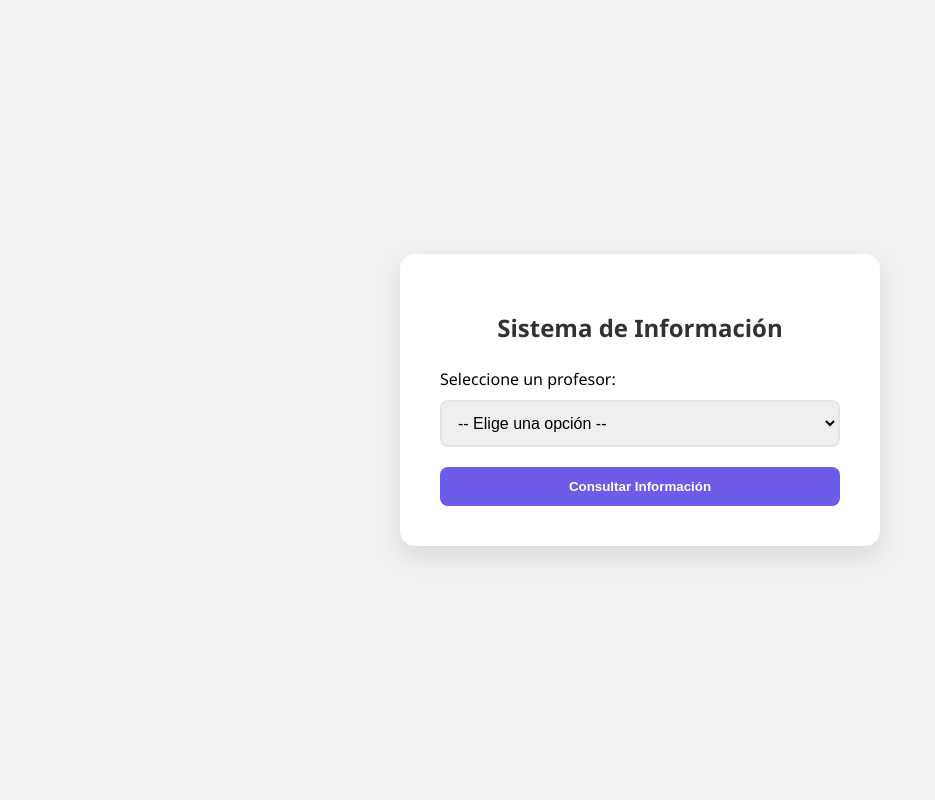
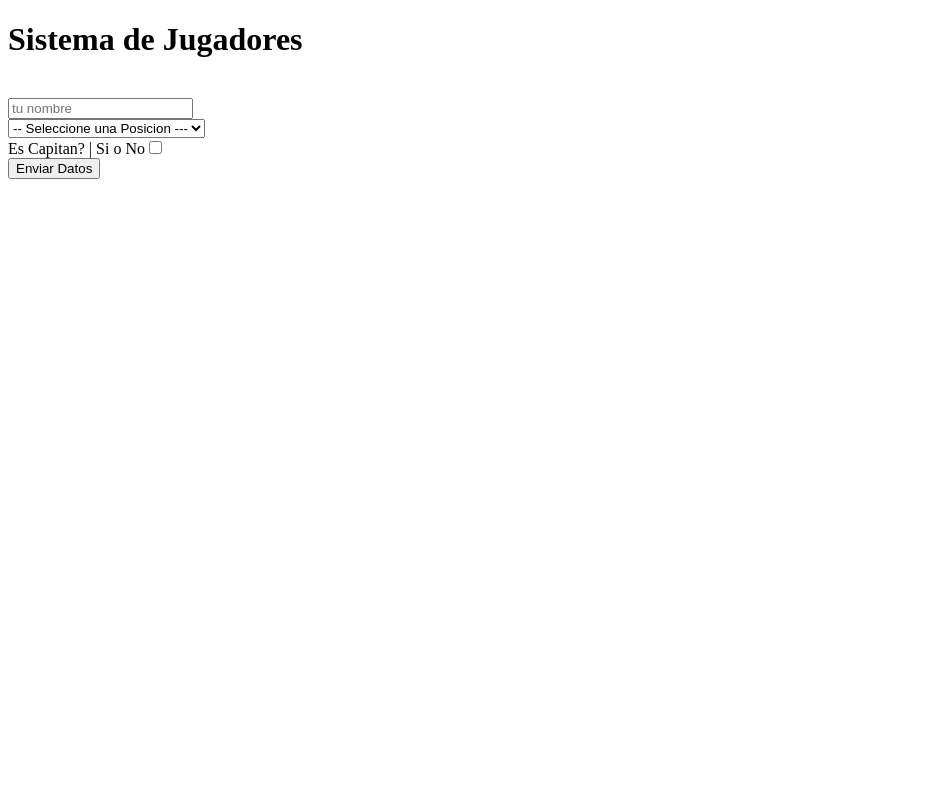
Before and after one commit to kevinhndz/HandsOn, a Flask app: page / in a window 1280 px wide. Shown: the whole page, without its empty margins (0-935 px from the left). Run offline with Flask 3, Linux system fonts and the light colour scheme.

```diff
--- a/app.py
+++ b/app.py
@@ -1,34 +1,36 @@
-from flask import Flask, render_template, request
+from flask import Flask, render_template,request
 
 app = Flask(__name__)
 
-@app.route("/")
-def home():
-    return render_template("index.html")
+@app.route ('/')
+def main():
+    return render_template('index.html')
 
-@app.route("/atributos", methods=["POST"])
+
+@app.route('/cualidades', methods = ["POST"])
 def atributos():
-    kevin = {"Edad": 26, "Equipo": "Portugal", "Sexo": "M"}
-    maria = {"Edad": 19, "Equipo": "Francia", "Sexo": "F"}
-    oscar = {"Edad": 22, "Equipo": "Inglaterra", "Sexo": "M"}
 
-    campo = request.form.get("campo")
+    name = request.form.get("nombre")
+    posicion_jugador = request.form.get("campo")
+    es_capitan = request.form.get("capitan")
 
-    match campo:
-        case "kevin":
-            datos = kevin
-        case "maria":
-            datos = maria
-        case "oscar":
-            datos = oscar
-        case _:
-            datos = {"Error": "No encontrado"}
+    if es_capitan == None:
+        es_capitan = "Jugador de Campo"
+    else:
+        es_capitan = "Es Capitan"
 
-    return render_template(
-        "atributos.html",
-        nombre=campo,
-        datos=datos
-    )
+    diccionario = {
+
+        "Nombre": name,
+        "Posicion": posicion_jugador,
+        "Capitan": es_capitan
+    }
+
+
+    nombre= diccionario["Nombre"]
+    return render_template('atributos.html',diccionario = diccionario, nombre = nombre)
+
+
 
 if __name__ == "__main__":
     app.run(debug=True)
--- a/static/style.css
+++ /dev/null
@@ -1,63 +0,0 @@
-
-body {
-    font-family: 'Segoe UI', Tahoma, Geneva, Verdana, sans-serif;
-    background-color: #eef2f3;
-    display: flex;
-    justify-content: center;
-    align-items: center;
-    min-height: 100vh;
-    margin: 0;
-}
-
-.card {
-    background-color: white;
-    padding: 2.5rem;
-    border-radius: 15px;
-    box-shadow: 0 10px 25px rgba(0,0,0,0.1);
-    width: 100%;
-    max-width: 400px;
-}
-
-h1 { color: #2d3436; font-size: 1.5rem; margin-bottom: 1.5rem; text-align: center; }
-
-select {
-    width: 100%;
-    padding: 12px;
-    margin: 10px 0 20px 0;
-    border: 2px solid #dfe6e9;
-    border-radius: 8px;
-    font-size: 1rem;
-    cursor: pointer;
-}
-
-button {
-    width: 100%;
-    padding: 12px;
-    background-color: #6c5ce7;
-    color: white;
-    border: none;
-    border-radius: 8px;
-    font-weight: bold;
-    cursor: pointer;
-    transition: background 0.3s ease;
-}
-
-button:hover { background-color: #5b4bc4; }
-
-ul { list-style: none; padding: 0; }
-li {
-    background: #f8f9fa;
-    margin: 8px 0;
-    padding: 12px;
-    border-left: 5px solid #6c5ce7;
-    border-radius: 4px;
-}
-
-.back-link {
-    display: block;
-    text-align: center;
-    margin-top: 20px;
-    color: #6c5ce7;
-    text-decoration: none;
-    font-size: 0.9rem;
-}
--- a/templates/index.html
+++ b/templates/index.html
@@ -1,22 +1,35 @@
 <!DOCTYPE html>
-<html>
+<html lang="en">
 <head>
-    <title>Inicio</title>
-    <link rel="stylesheet" href="{{ url_for('static', filename='style.css') }}">
+    <meta charset="UTF-8">
+    <meta name="viewport" content="width=device-width, initial-scale=1.0">
+    <title>Document</title>
 </head>
 <body>
-    <div class="card">
-        <h1>Sistema de Información</h1>
-        <form action="/atributos" method="POST">
-            <label>Seleccione un profesor:</label>
-            <select name="campo">
-                <option value="">-- Elige una opción --</option>
-                <option value="kevin">Kevin</option>
-                <option value="maria">Maria</option>
-                <option value="oscar">Oscar</option>
-            </select>
-            <button type="submit">Consultar Información</button>
-        </form>
-    </div>
+
+    <h1>Sistema de Jugadores</h1> <br>
+
+    <form action="/cualidades" method="POST">
+
+    <input type="text" name="nombre" placeholder="tu nombre">
+    <br>
+
+    <select name="campo">
+        <option value="">-- Seleccione una Posicion --- </option>
+        <option value="Portero">Portero</option>
+        <option value="Defensa">Defensa</option>
+        <option value="Medio">Medio</option>
+        <option value="Delantero">Delantero</option>
+    </select>
+     <br>
+    <label for="checkbox"> Es Capitan? | Si o No</label><input type="checkbox" name="capitan">
+    <br>
+    <button type="submit">Enviar Datos</button>
+
+
+
+    </form>
+
+
 </body>
 </html>
```
Also changed, not shown: templates/atributos.html (+12 -12 lines).
